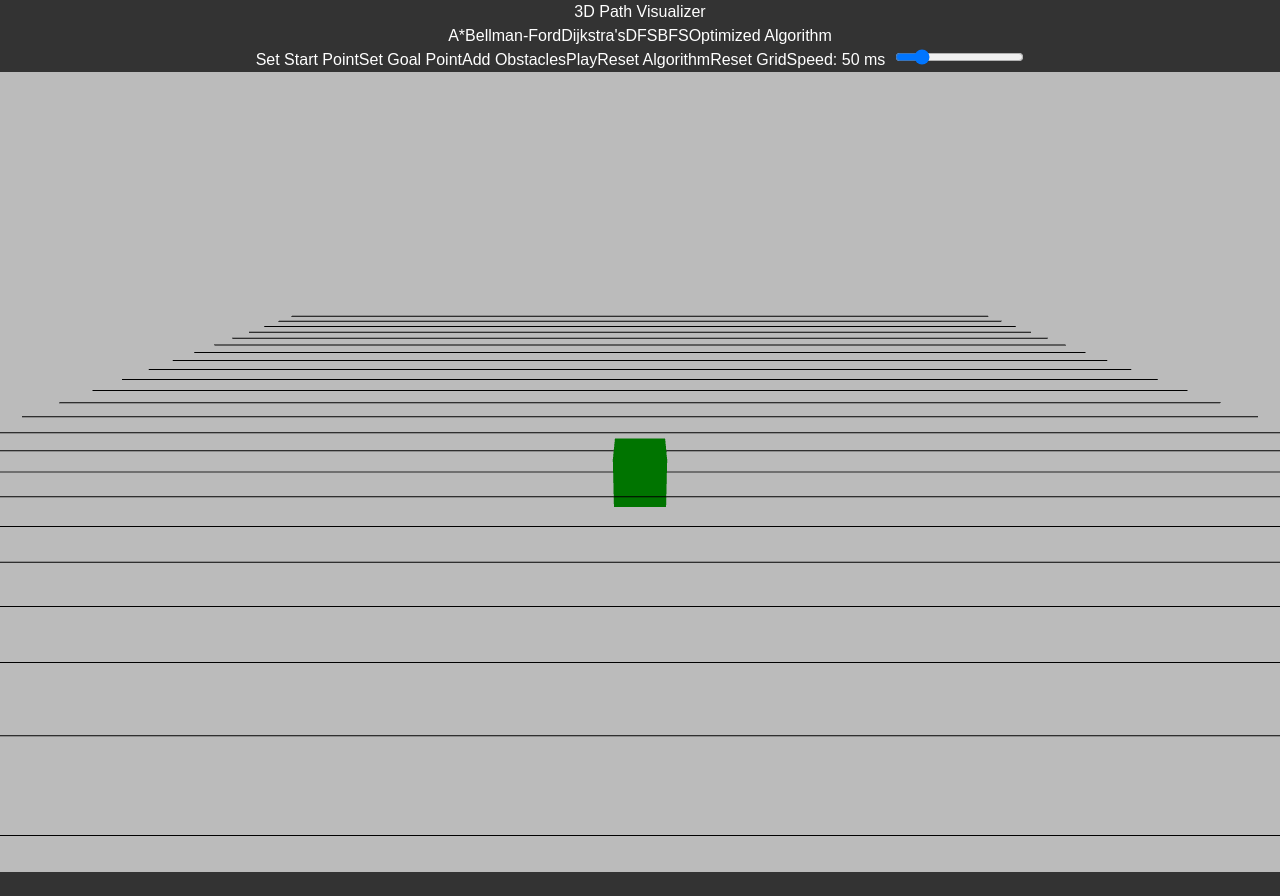
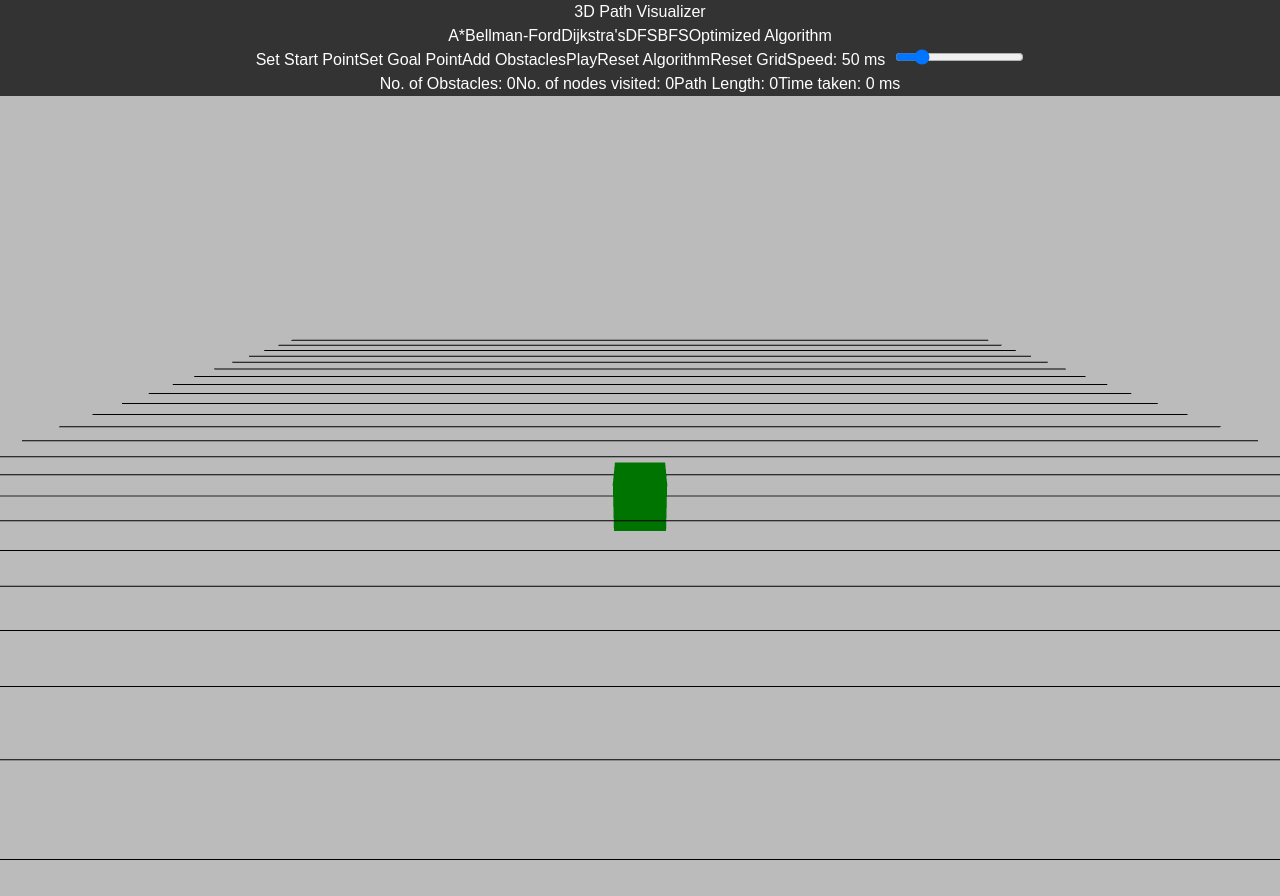
Before and after one commit to sonal-dixit/path_visualiser, a React (Vite) app: page / in a window 1280 px wide. Before the commit the page ends 872 px from the top, so only its background shows below. Built offline with nearby package versions, Linux system fonts and the light colour scheme; the HTML template or start-up script is replaced by a standard one.

Commit message:
added metrics

```diff
--- a/src/components/AStar.jsx
+++ b/src/components/AStar.jsx
@@ -2,7 +2,7 @@ import PriorityQueue from "js-priority-queue";
 
 const heuristic = (a, b) => Math.abs(a[0] - b[0]) + Math.abs(a[1] - b[1]);
 
-const aStarPathfinding = ({
+const aStarPathfinding = async ({
   startPoint,
   goalPoint,
   gridSize,
@@ -13,8 +13,10 @@ const aStarPathfinding = ({
   setIsRunning,
   directions,
   obstaclePositions,
-  speed
+  speed,
+  setTimeTaken,
 }) => {
+  const startTime = Date.now();
   const openSetQueue = new PriorityQueue({ comparator: (a, b) => a.f - b.f });
   openSetQueue.queue({
     pos: startPoint,
@@ -79,12 +81,13 @@ const aStarPathfinding = ({
 
     // Delay between steps for animation
     await new Promise(resolve => setTimeout(resolve, speed));
-    searchStep();
+    await searchStep();
 
   };
 
   isSearching.current = true;
-  searchStep();
+  await searchStep();
+  setTimeTaken(Date.now() - startTime);
 };
 
 export default aStarPathfinding;
--- a/src/components/PathVisualizer.jsx
+++ b/src/components/PathVisualizer.jsx
@@ -17,12 +17,14 @@ const PathVisualizer = () => {
   const [path, setPath] = useState([]);
   const [visitedCells, setVisitedCells] = useState([]);
   const [obstaclePositions, setObstaclePositions] = useState(new Set());
+  const [obstacleCount, setObstacleCount] = useState(0);
   const [startPoint, setStartPoint] = useState([0, 0]);
   const [goalPoint, setGoalPoint] = useState([gridSize - 1, gridSize - 1]);
   const [isRunning, setIsRunning] = useState(false);
   const [speed, setSpeed] = useState(50);
   const isSearching = useRef(false);
-  const [selectedAlgorithm, setSelectedAlgorithm] = useState('A*');
+  const [selectedAlgorithm, setSelectedAlgorithm] = useState("A*");
+  const [timeTaken, setTimeTaken] = useState(0);
 
   const resetAlgorithm = () => {
     setPath([]);
@@ -51,16 +53,18 @@ const PathVisualizer = () => {
         !(x === startPoint[0] && y === startPoint[1]) &&
         !(x === goalPoint[0] && y === goalPoint[1])
       ) {
-        setObstaclePositions((prev) => new Set([...prev, obstacleKey]));
+        setObstaclePositions((prev) => {
+          const newSet = new Set([...prev, obstacleKey]);
+          setObstacleCount(newSet.size);
+          return newSet;
+        });
       }
     }
   };
 
-
   return (
     <>
-      <div
-      >
+      <div>
         <button
           className={`bg-green-500 hover:bg-green-400 text-white font-bold py-2 px-4 border-b-4 border-green-700 hover:border-green-500 rounded m-2 ${
             selectedAlgorithm === "A*" ? "bg-green-700" : ""
@@ -159,7 +163,8 @@ const PathVisualizer = () => {
               setIsRunning,
               directions,
               obstaclePositions,
-              speed
+              speed,
+              setTimeTaken,
             });
           }}
         >
@@ -188,6 +193,18 @@ const PathVisualizer = () => {
             onChange={(e) => setSpeed(Number(e.target.value))}
           />
         </div>
+      </div>
+      <div className="absolute bottom-0 right-0 bg-gray-800 text-white p-2 rounded m-2 z-10 flex flex-col gap-3">
+        <span>No. of Obstacles: {obstacleCount}</span>
+        <span>
+          No. of nodes visited:{" "}
+          {visitedCells?.length != null ? visitedCells?.length : 0}
+        </span>
+        <span>
+          Path Length:{" "}
+          {path?.length != null ? path?.length : 0}
+        </span>
+        <span>Time taken: {timeTaken} ms</span>
       </div>
       <Canvas camera={{ position: [0, 5, 10], fov: 70 }}>
         <color attach="background" args={["#bbbbbb"]} />
```
Lines whose indentation alone changed are shown as unchanged.
